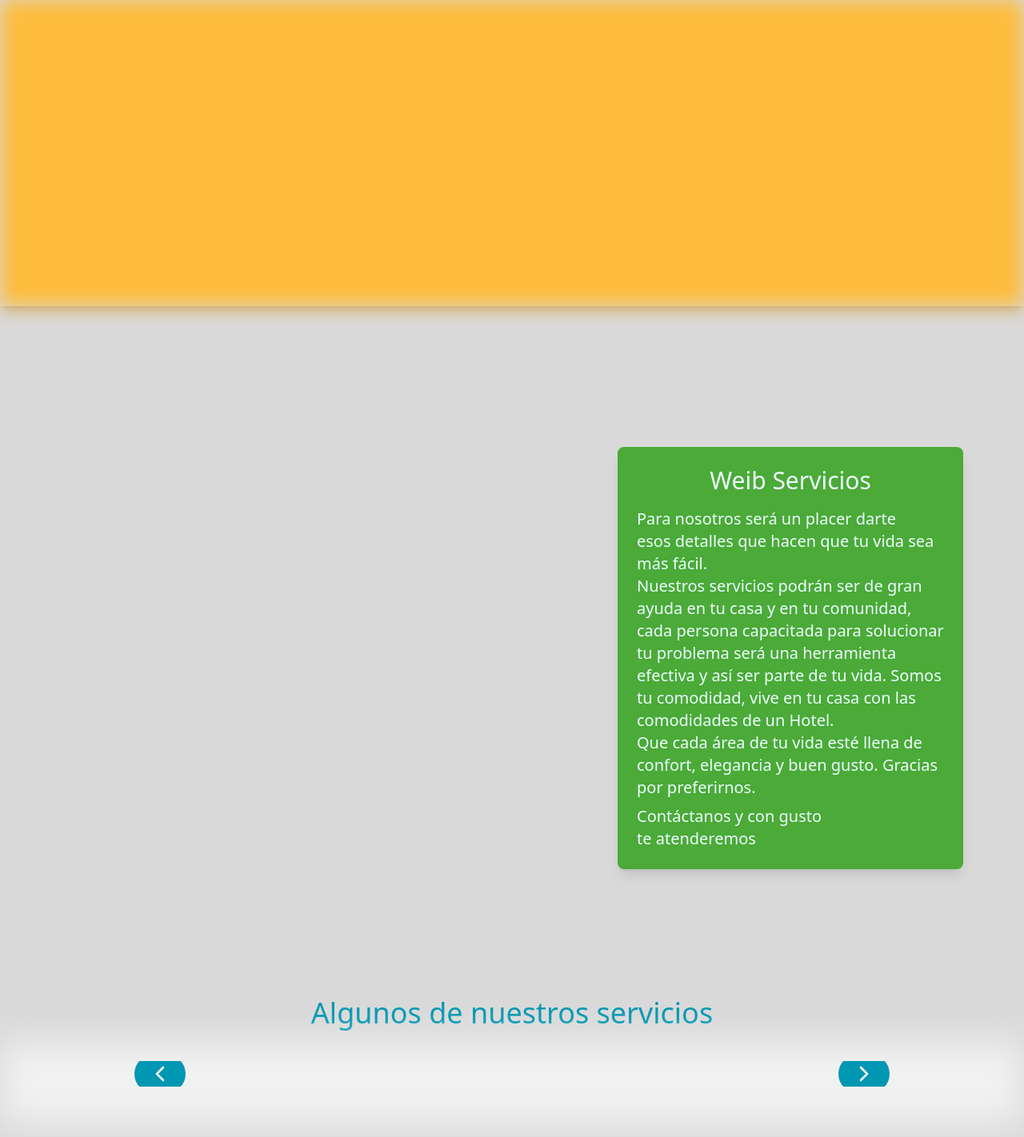
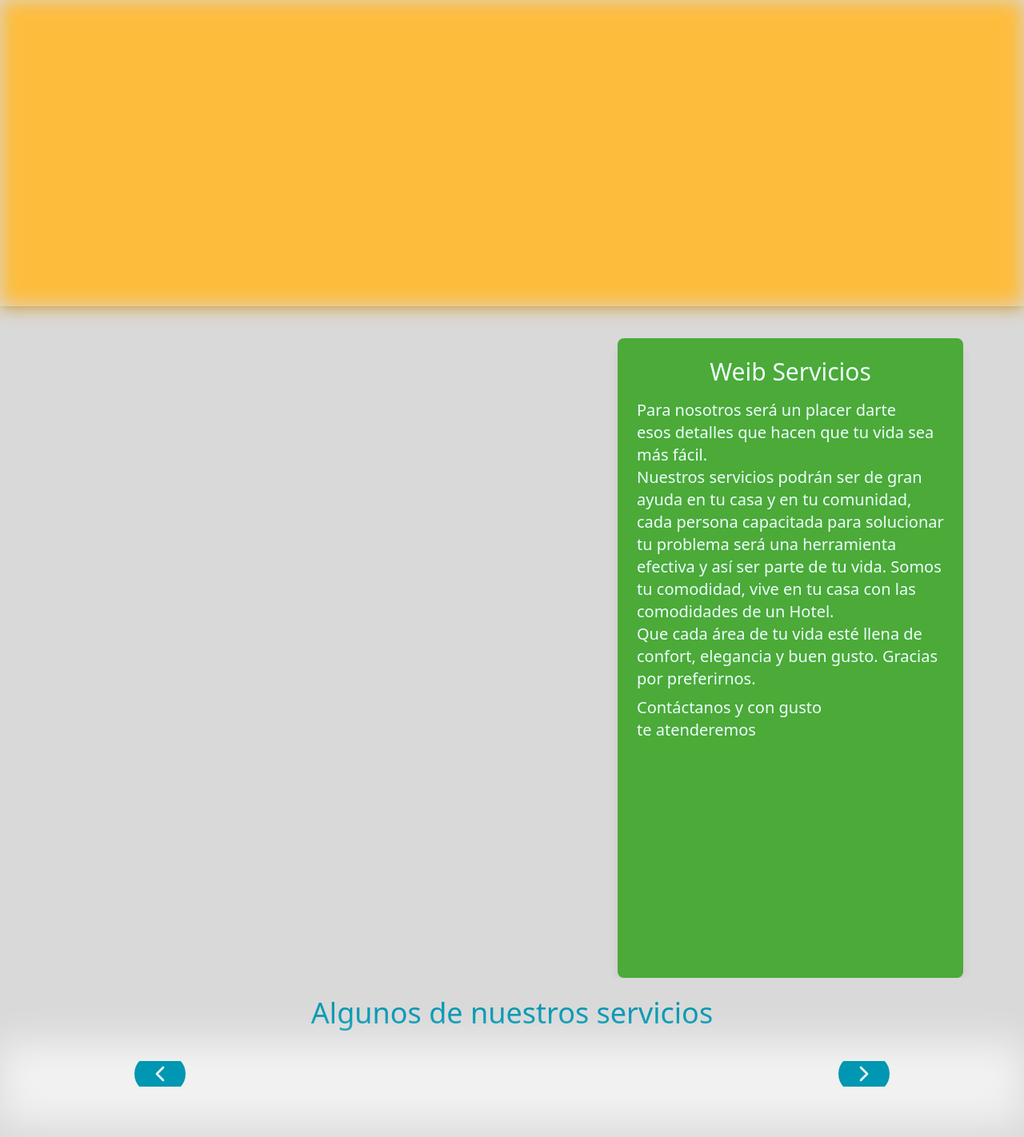
Before and after one commit to DeividVarg/Weib, a Django app: template main/templates/main.html in a window 1280 px wide. Shown: the part 74-1496 px from the top of the page at 80% size. Run offline with Django 5.2, Linux system fonts and the light colour scheme; the template is opened without the code that fills it, so the values that code supplies are empty; some libraries are stand-ins or nearby versions.

Commit message:
other changes

```diff
--- a/main/templates/main.html
+++ b/main/templates/main.html
@@ -38,8 +38,8 @@
 
     <!-- Servicios -->
     <section class="items-center mt-4 relative overflow-hidden">
-      <div class="flex justify-center space-x-14 items-center py-20 h-full">
-        <div class="flex relative w-1/2 h-3/4 self-center">
+      <div class="flex justify-center space-x-14 items-center py-22 h-full">
+        <div class="flex relative w-1/2 h-full self-center">
           {%if imgs_servicios%}
           <img
             src="{% static 'servicios/'|add:imgs_servicios.0%}"
@@ -50,7 +50,7 @@
         </div>
 
         <div
-          class="flex flex-col p-6 rounded-lg shadow-lg bg-[#4baa38] z-40 h-3/4"
+          class="flex flex-col p-6 rounded-lg shadow-lg bg-[#4baa38] z-40 h-full"
         >
           <h3 class="text-3xl mb-4 mx-2 self-center text-cyan-50">
             Weib Servicios
```
